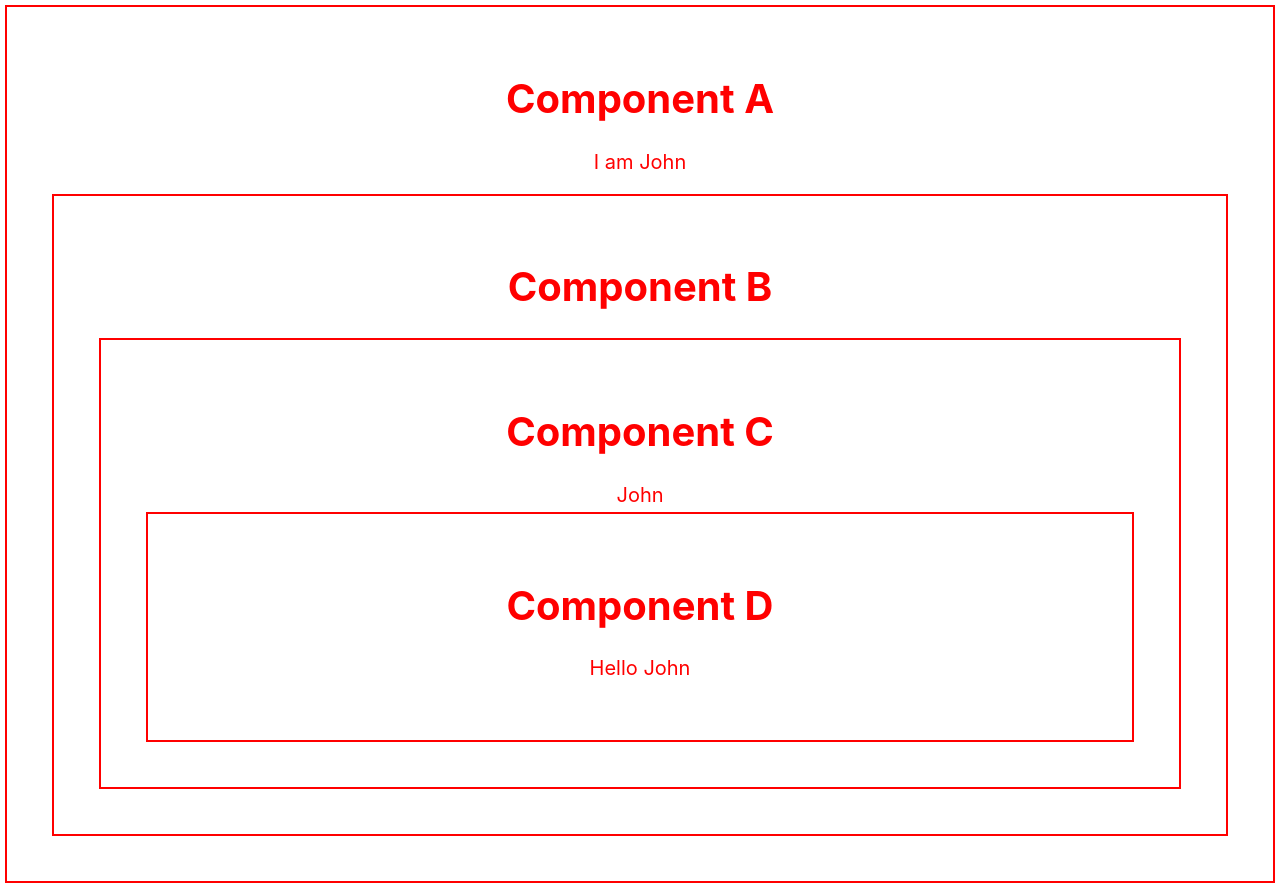
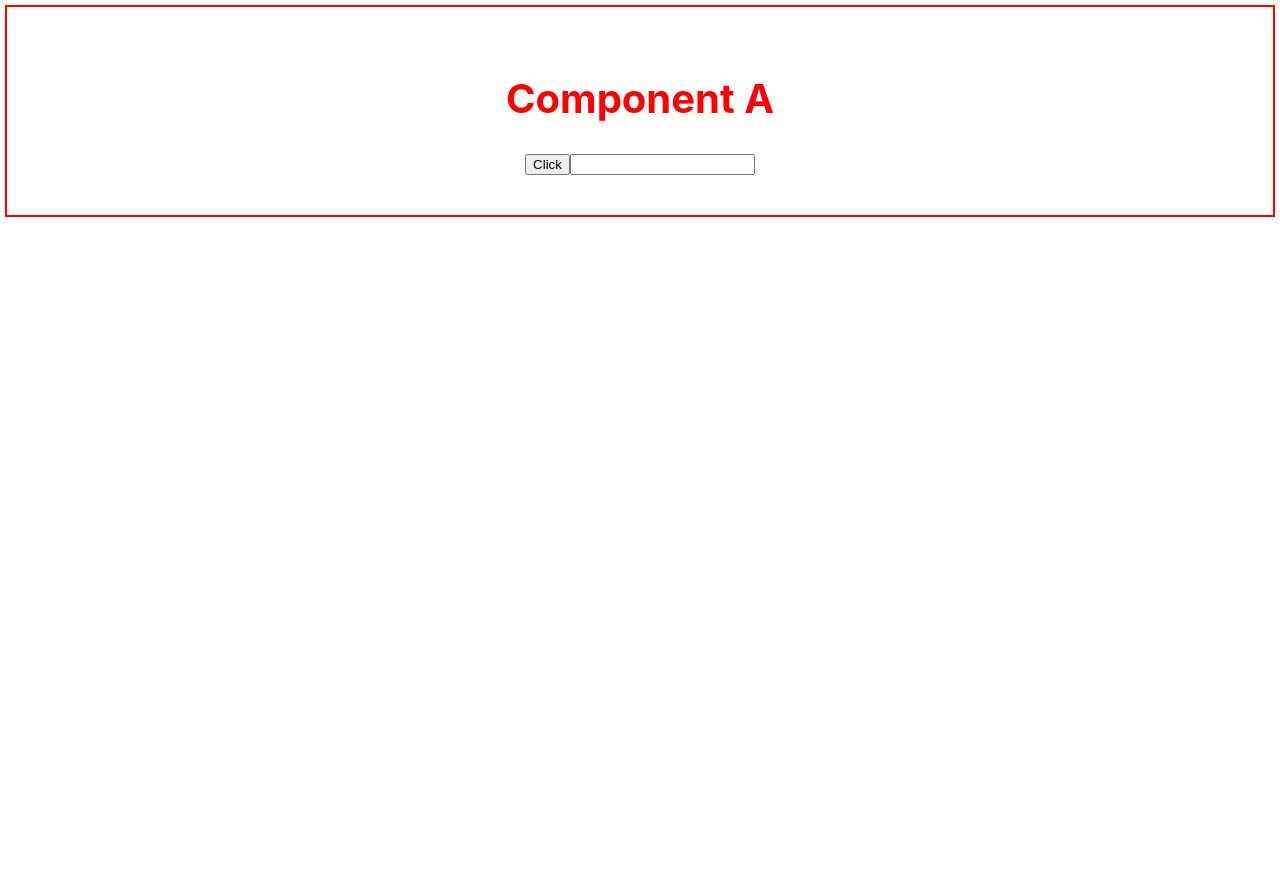
Before and after one commit to lakshanmamalgaha96/react-tutorials, a React (Create React App) app: page / in a window 1280 px wide. After the commit the page ends 800 px from the top, so only its background shows below. Built offline with nearby package versions, Linux system fonts and the light colour scheme.

Commit message:
useRef hook

```diff
--- a/src/App.js
+++ b/src/App.js
@@ -1,11 +1,11 @@
 import './App.css';
-import ComponentA from './day5/componentA'
+import MyComponent from './day5-useRef/myComponent'
 
 function App() {
 
   return (
     <div className="App" style={{ color: "red" }}>
-      <ComponentA />
+      <MyComponent />
     </div>
   );
 }
--- /dev/null
+++ b/src/day5-useRef/myComponent.jsx
@@ -0,0 +1,32 @@
+import React, { useState, useEffect, useRef } from 'react';
+
+function MyComponent() {
+
+	// const [value, setValue] = useState(0);
+	const value = useRef(0);
+
+	useEffect(() => {
+		console.log("component Rendered")
+		console.log(value.current)
+	})
+
+	function clickMe() {
+		// value.current = value.current + 1
+		// console.log(value.current)
+		value.current.focus();
+		value.current.style.fontSize = "40px"
+		value.current.style.backgroundColor = "Red"
+
+	}
+
+	return <div style={{ border: 'solid 2px', padding: '40px', margin: '5px' }}>
+		<h1>Component A</h1>
+		<button onClick={clickMe}>Click</button>
+
+		<input ref={value} />
+
+	</div>
+
+}
+
+export default MyComponent;
--- a/src/index.js
+++ b/src/index.js
@@ -6,9 +6,9 @@ import reportWebVitals from './reportWebVitals';
 
 const root = ReactDOM.createRoot(document.getElementById('root'));
 root.render(
-  <React.StrictMode>
-    <App />
-  </React.StrictMode>
+  // <React.StrictMode>
+  <App />
+  // </React.StrictMode>
 );
 
 // If you want to start measuring performance in your app, pass a function
```
